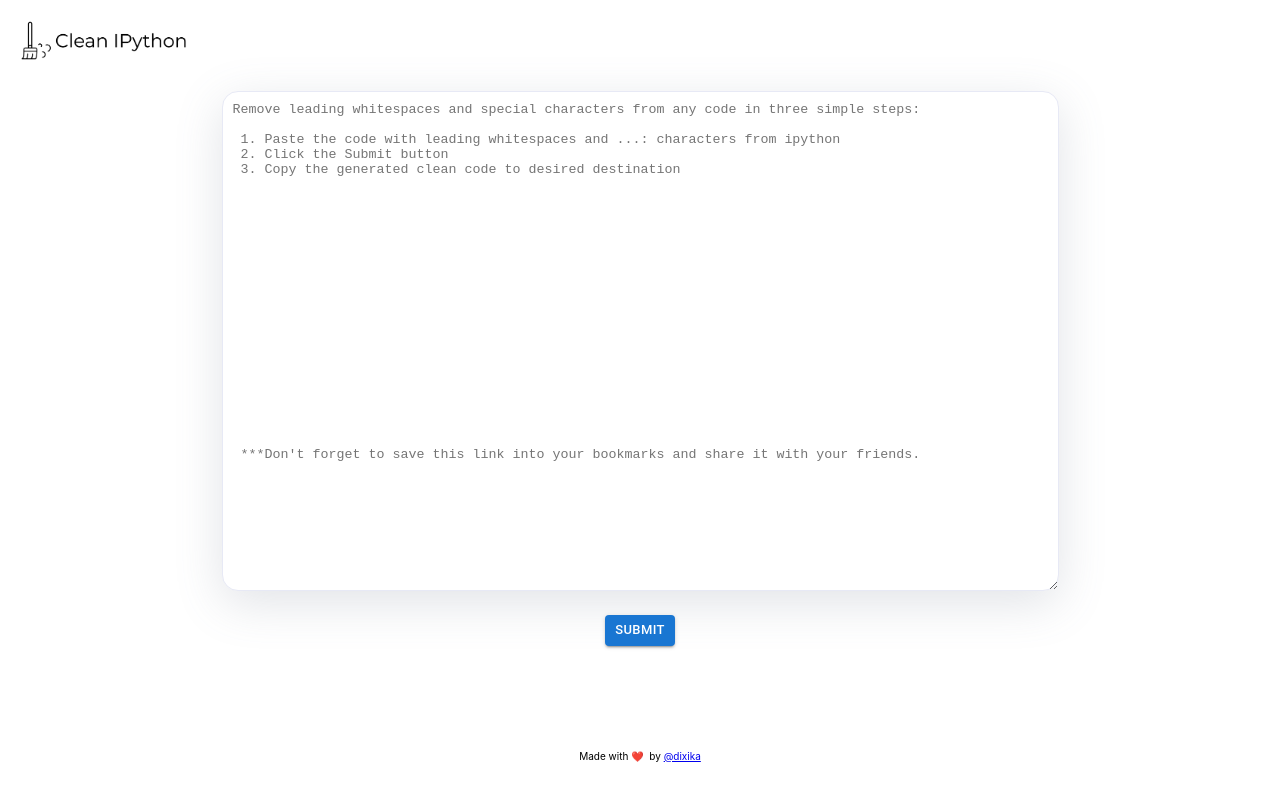
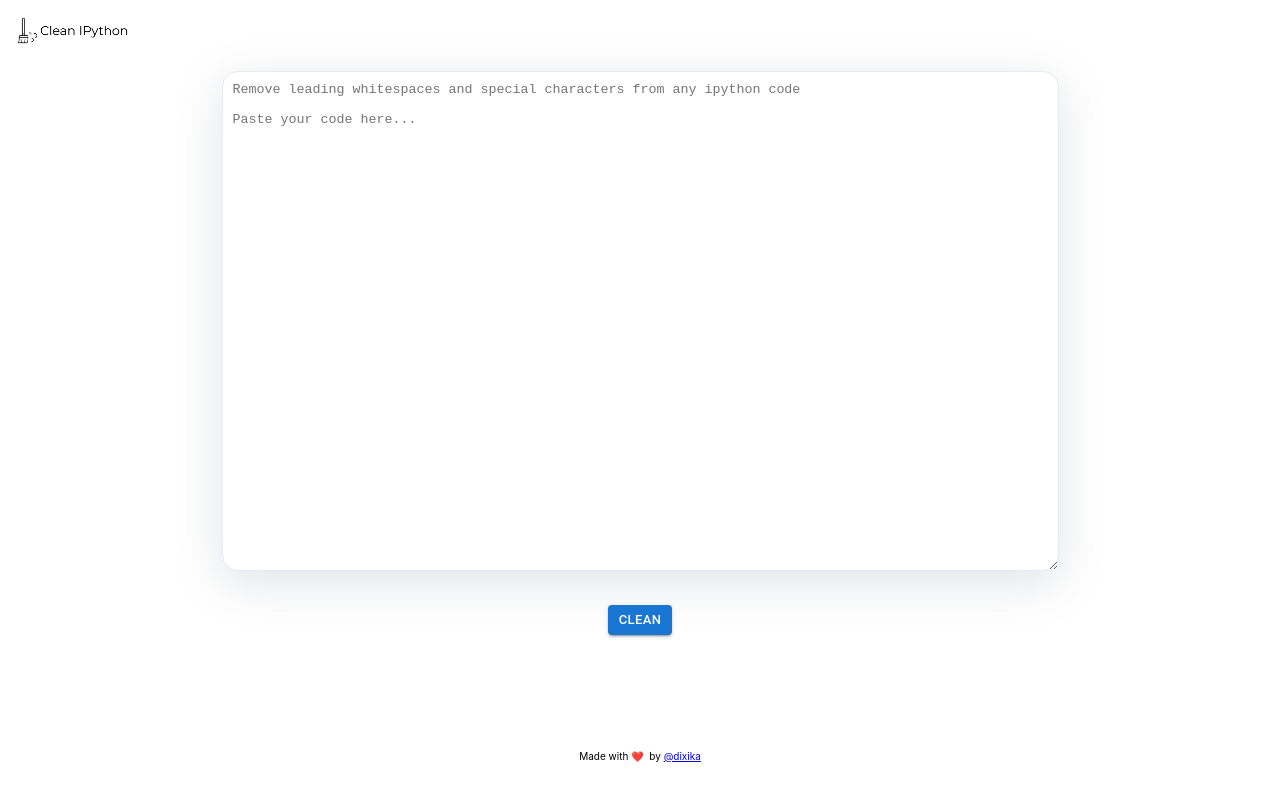
Before and after one commit to dixg/clean-ipython, a React (Create React App) app: page / in a window 1280 px wide. Built offline with nearby package versions, Linux system fonts and the light colour scheme.

Commit message:
CSS update to adjust logo size

```diff
--- a/package.json
+++ b/package.json
@@ -5,6 +5,7 @@
   "dependencies": {
     "@emotion/react": "^11.7.1",
     "@emotion/styled": "^11.6.0",
+    "@mui/icons-material": "^5.3.0",
     "@mui/material": "^5.3.0",
     "@testing-library/jest-dom": "^5.16.1",
     "@testing-library/react": "^12.1.2",
--- a/src/App.css
+++ b/src/App.css
@@ -20,7 +20,7 @@ body {
 }
 .header-img {
   float: left;
-  width: 15%;
+  width: 10%;
 }
 
 
--- a/src/App.js
+++ b/src/App.js
@@ -1,7 +1,12 @@
 import "./App.css";
 import React, { useState } from "react";
-import Button from '@mui/material/Button';
-import logo from './logo.png';
+import Button from "@mui/material/Button";
+import logo from "./logo.png";
+import { styled } from "@mui/material/styles";
+import ContentPasteIcon from "@mui/icons-material/ContentPaste";
+const StyledButton = styled(Button)`
+  margin: 10px;
+`;
 
 function App() {
   let [result, setResult] = useState("");
@@ -56,27 +61,52 @@ function App() {
       {props.symbol}
     </span>
   );
+  const handleCopyToClipboard = (event) => {
+    let sample_code = (
+      <code>In [1]: for run in range(0,10):</code>
+    );
+
+    navigator.clipboard.writeText(sample_code.props.children);
+  };
   return (
     <div className="App">
       <div className="header">
-       <img class="header-img" src={logo} alt="logo"/>
+        <img class="header-img" src={logo} alt="logo" />
       </div>
       <div className="wrapper">
         <div className="text-area-box">
           <Textarea
             handleChange={onChangeHandler}
             processed_text={result}
-            placeholder={"Remove leading whitespaces and special characters from any code in three simple steps: \n\n 1. Paste the code with leading whitespaces and ...: characters from ipython \n 2. Click the Submit button \n 3. Copy the generated clean code to desired destination \n\n\n\n\n\n\n\n\n\n\n\n\n\n\n\n\n\n\n ***Don't forget to save this link into your bookmarks and share it with your friends."}
+            placeholder={
+              "Remove leading whitespaces and special characters from any ipython code \n\nPaste your code here..."
+            }
           />
         </div>
         <div className="submit-button">
-        <Button variant="contained"  size="small" onClick={handleSubmit}>Submit</Button>
+          <StyledButton variant="contained" size="small" onClick={handleSubmit}>
+            Clean
+          </StyledButton>
+          {/* <StyledButton
+            startIcon={<ContentPasteIcon />}
+            onClick={handleCopyToClipboard}
+            variant="outlined"
+            size="small"
+          >
+            Copy sample
+          </StyledButton> */}
         </div>
       </div>
       <div className="footer">
         <p>
-          Made with <span> <Emoji label="Heart" symbol="❤️"/>&nbsp; by </span><a href="https://twitter.com/dixika_grewal">@dixika</a>
-          </p>
+          Made with{" "}
+          <span>
+            {" "}
+            <Emoji label="Heart" symbol="❤️" />
+            &nbsp; by{" "}
+          </span>
+          <a href="https://twitter.com/dixika_grewal">@dixika</a>
+        </p>
       </div>
     </div>
   );
```
Also changed, not shown: 8 other files (tests, documents, lock files or other folders).
